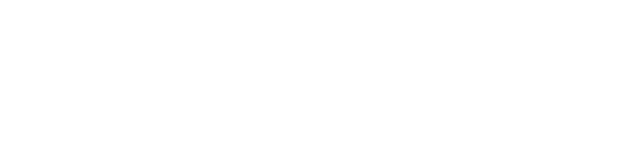
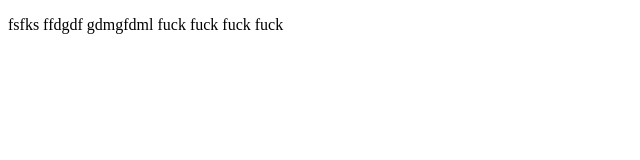
Before and after one commit to SainiBanti9/new, a plain HTML site: page I.html in a window 1280 px wide. Shown: the whole page, without its empty margins (0-640 px from the left). Drawn offline with Linux system fonts and the light colour scheme.

Commit message:
Add files via upload

```diff
--- a/I.html
+++ b/I.html
@@ -6,6 +6,6 @@
     <title>Document</title>
 </head>
 <body>
-
+    <p>fsfks ffdgdf gdmgfdml fuck fuck fuck fuck </p>
 </body>
 </html>
```
